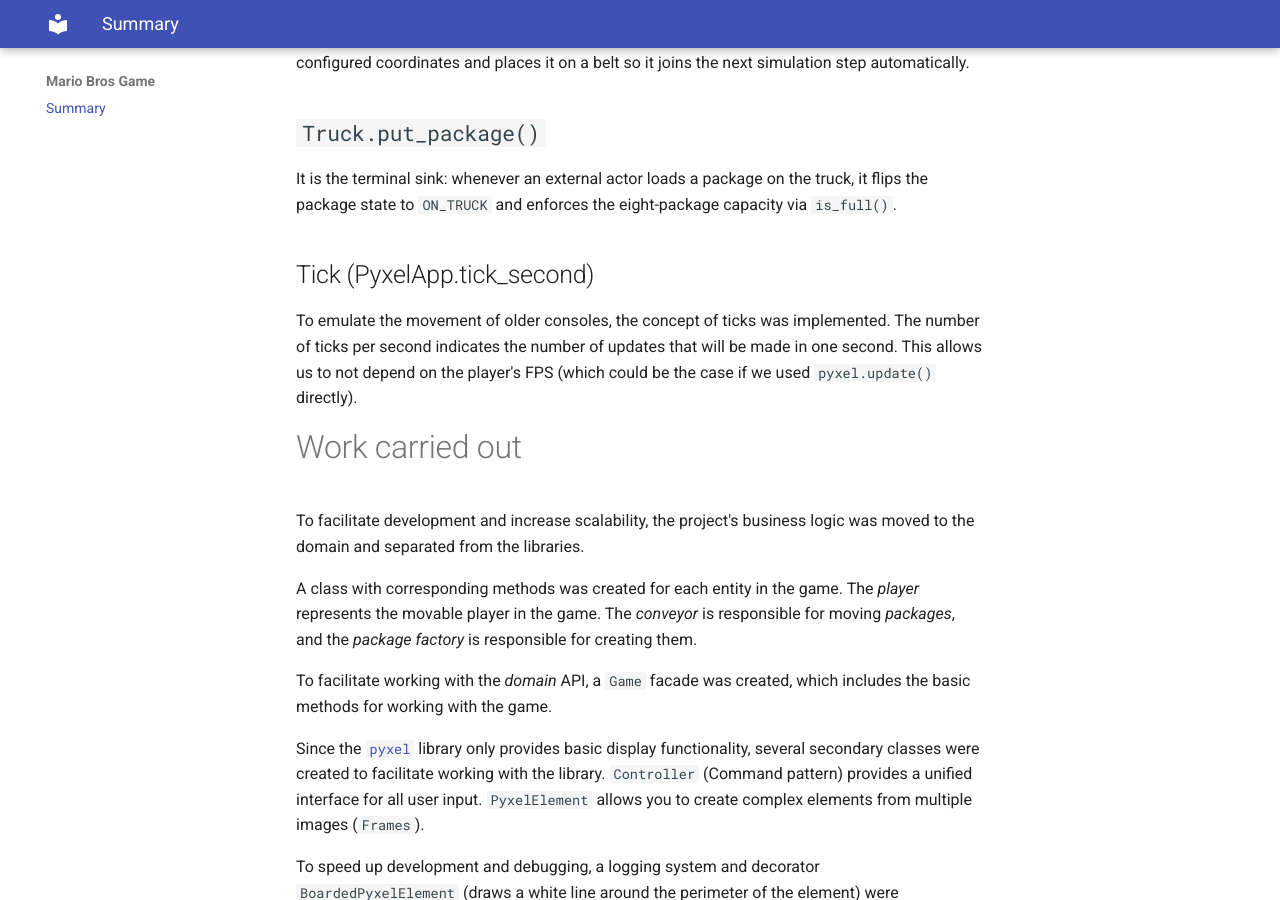
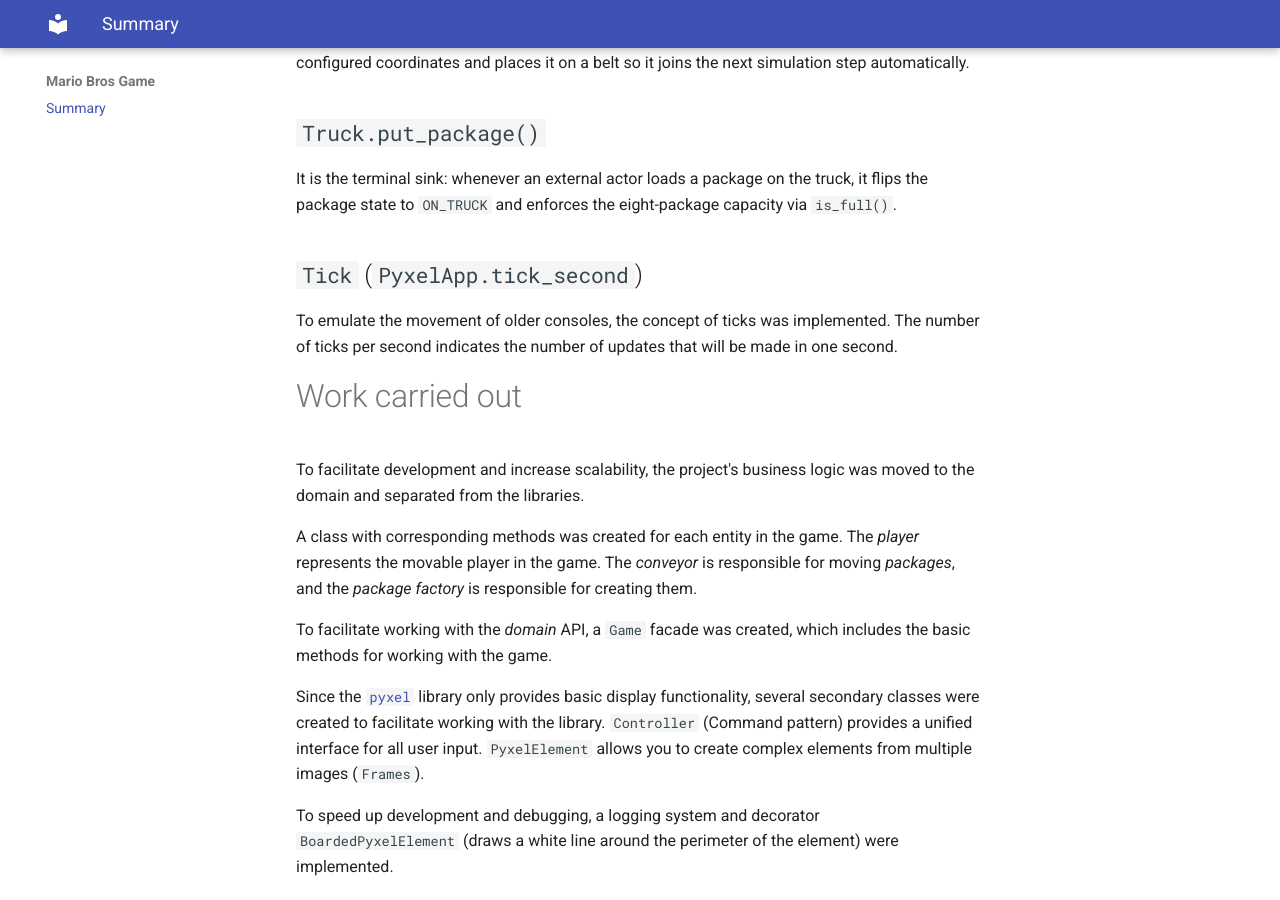
Before and after one commit to AliakseiYafremau/mario_bros, an MkDocs documentation site: the page built from docs/index.md, in a window 1280 px wide and 900 px high, scrolled down 4195 px. Built offline with MkDocs 1.6.1 and Material for MkDocs 9.7.7, drawn with Linux system fonts in a browser that asks for light colours.

Commit message:
Change index.md

```diff
--- a/docs/index.md
+++ b/docs/index.md
@@ -88,25 +88,41 @@
 `Frame` stores information about images. It is used to display several photos for one element at once (since an element can be complex and consist of more than one image (for example, a conveyor belt)).
 
 ### BoardedPyxelElement
+
 Decorator for any `PyxelElement` that draws a rectangular border sized after the element's `length` and `height` (plus optional padding) before delegating to the wrapped element's `draw()`. It is intended as a _development_ aid when you need to highlight, align, or debug sprites during Pyxel scene tuning.
 
 ### PyxelApp
+
 `PyxelApp` wires the Pyxel event loop to the game simulation: it loads sprite resources, keeps a list of `PyxelElement` instances to draw, binds `Controller`s to keyboard buttons, and advances `Game` ticks according to configurable delays for package movement and creation. On every update it polls the buttons, extends the render list with freshly spawned packages, and calls `Game.move_packages()` / `Game.create_package()` when the elapsed time exceeds the configured cadence before redrawing the scene.
 
 # Main Algorithms
+
 ## `Game.move_packages()`
+
 It is the heart of the loop. First, it inspects every `Conveyor` for a `falling_package`. If the target `finish_floor` hosts a `Player`, the player briefly picks that package, drops it toward the `next_conveyor`, and the controller inserts it onto the next belt; otherwise a dropped package decrements `live_amount`. After resolving transfers it calls `Conveyor.move_packages()` on each belt and increments the global `tick`.
+
 ## `Conveyor.move_packages()`
+
 It iterates through its `_packages`, offsets each package horizontally by `velocity` toward `direction`, and checks `_is_package_on_conveyor()`. Packages that have moved beyond the physical span are marked `FALLING`, recorded as `falling_package`, and removed via `lift_package()` so they can be caught by the next floor.
+
 ## `Game.move_player_up()` / `move_player_down()`
+
 They take a `Player`, find their current `Floor` within the allowed tuple, and move exactly one step toward the target tier. They guard against moving past the ends of the tuple and raise a `DomainError` if a player's coordinates no longer match any known floor.
+
 ## `Game.create_package()`
+
 It asks every `PackageFactory` to `create_package()`, which in turn spawns a `Package` at the configured coordinates and places it on a belt so it joins the next simulation step automatically.
+
 ## `Truck.put_package()`
+
 It is the terminal sink: whenever an external actor loads a package on the truck, it flips the package state to `ON_TRUCK` and enforces the eight-package capacity via `is_full()`.
-## Tick (PyxelApp.tick_second)
-To emulate the movement of older consoles, the concept of ticks was implemented. The number of ticks per second indicates the number of updates that will be made in one second. This allows us to not depend on the player's FPS (which could be the case if we used `pyxel.update()` directly).
+
+## `Tick` (`PyxelApp.tick_second`)
+
+To emulate the movement of older consoles, the concept of ticks was implemented. The number of ticks per second indicates the number of updates that will be made in one second.
+
 # Work carried out
+
 To facilitate development and increase scalability, the project's business logic was moved to the domain and separated from the libraries.
 
 A class with corresponding methods was created for each entity in the game. The _player_ represents the movable player in the game. The _conveyor_ is responsible for moving _packages_, and the _package factory_ is responsible for creating them.
```
